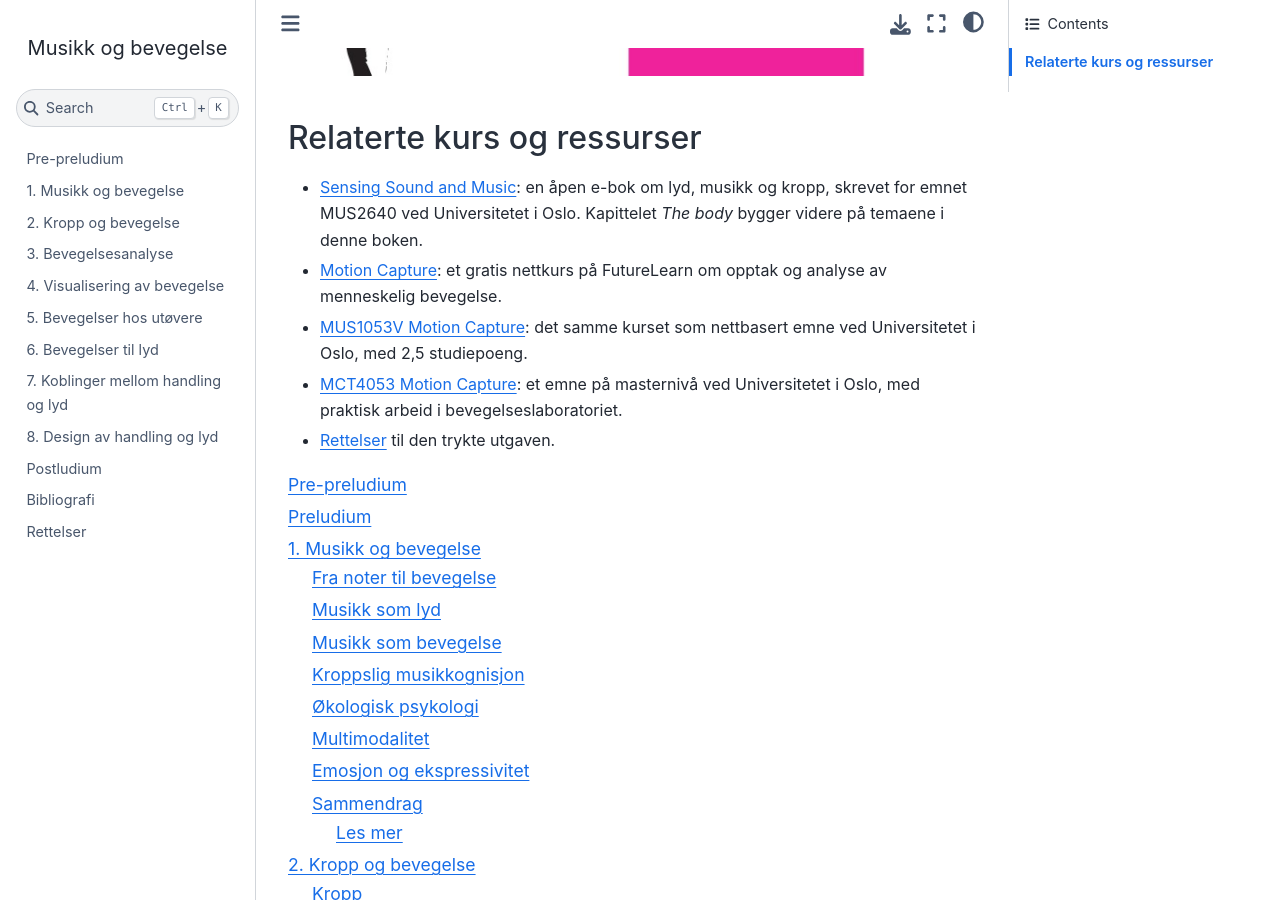
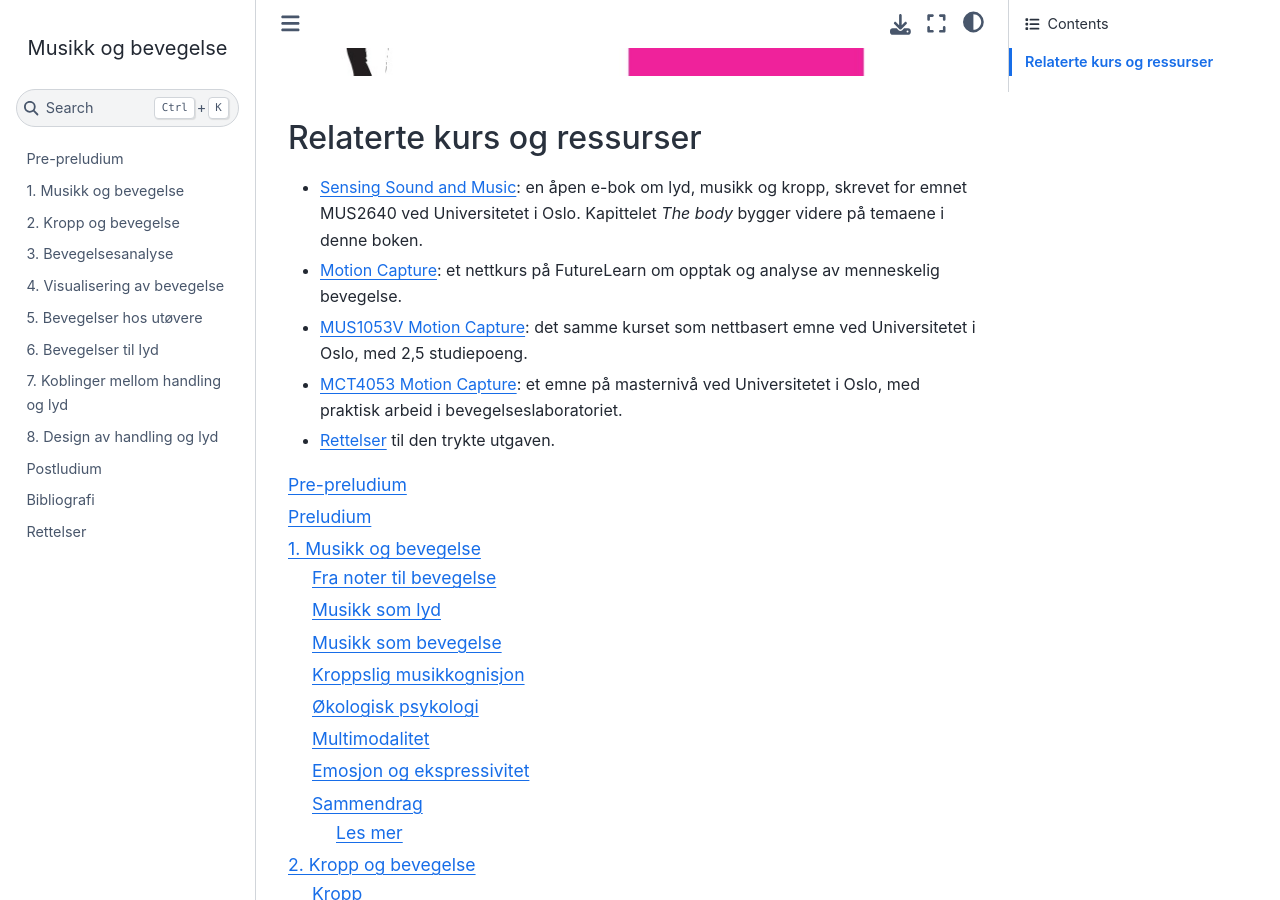
Before and after one commit to alexarje/musikkogbevegelse, a Sphinx documentation site: the page built from docs/source/index.md, in a window 1280 px wide and 900 px high, scrolled down 575 px. Built offline with Sphinx 7.4.7 and the Sphinx Book theme 1.1.4, drawn with Linux system fonts in a browser that asks for light colours.

Commit message:
The FutureLearn course is described without calling it free, since access is time-limited
Co-Authored-By: Claude Opus 5.5 <noreply@anthropic.com>

```diff
--- a/docs/source/index.md
+++ b/docs/source/index.md
@@ -9,7 +9,7 @@ title: Musikk og bevegelse
 ## Relaterte kurs og ressurser
 
 - [Sensing Sound and Music](https://fourms.github.io/sensingsoundandmusic/): en åpen e-bok om lyd, musikk og kropp, skrevet for emnet MUS2640 ved Universitetet i Oslo. Kapittelet *The body* bygger videre på temaene i denne boken.
-- [Motion Capture](https://www.futurelearn.com/courses/motion-capture-course): et gratis nettkurs på FutureLearn om opptak og analyse av menneskelig bevegelse.
+- [Motion Capture](https://www.futurelearn.com/courses/motion-capture-course): et nettkurs på FutureLearn om opptak og analyse av menneskelig bevegelse.
 - [MUS1053V Motion Capture](https://www.uio.no/studier/emner/hf/imv/MUS1053V/index.html): det samme kurset som nettbasert emne ved Universitetet i Oslo, med 2,5 studiepoeng.
 - [MCT4053 Motion Capture](https://www.uio.no/studier/emner/hf/imv/MCT4053/): et emne på masternivå ved Universitetet i Oslo, med praktisk arbeid i bevegelseslaboratoriet.
 - [Rettelser](errata.md) til den trykte utgaven.
```
Also changed, not shown: README.md (+1 -1 lines).
